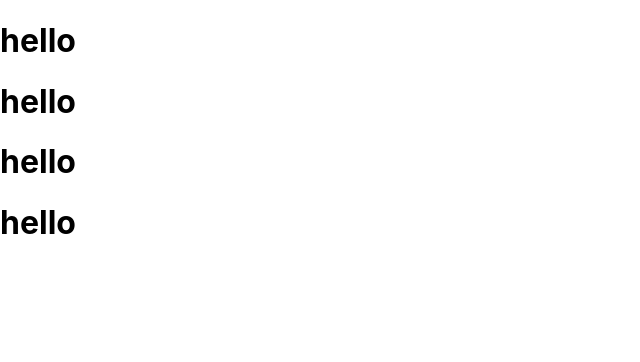
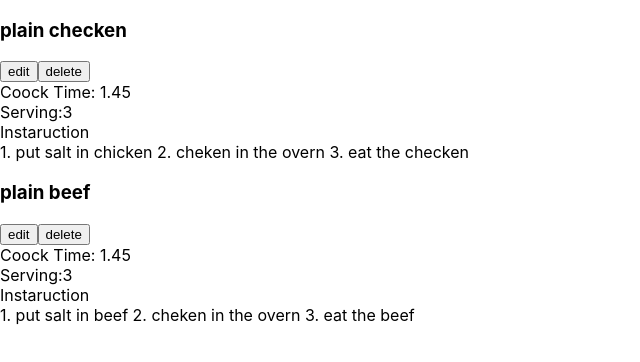
Before and after one commit to rezwan-hossain/test-recipe-react, a React (Create React App) app: page / in a window 1280 px wide. Shown: the top 362 px of the page, without its empty margins (0-640 px from the left). Built offline with nearby package versions, Linux system fonts and the light colour scheme.

Commit message:
jsx added

```diff
--- a/src/App.js
+++ b/src/App.js
@@ -2,11 +2,28 @@ import "./App.css";
 import RecipeList from "./component/RecipeList";
 
 function App() {
+  const sampleRecipe = [
+    {
+      id: 1,
+      name: "plain checken",
+      serving: 3,
+      coockTime: "1.45",
+      instruction:
+        "1. put salt in chicken\n2. cheken in the overn\n3. eat the checken",
+    },
+    {
+      id: 2,
+      name: "plain beef",
+      serving: 3,
+      coockTime: "1.45",
+      instruction:
+        "1. put salt in beef\n2. cheken in the overn\n3. eat the beef",
+    },
+  ];
 
   return (
     <div>
-      <RecipeList />
-       <RecipeList />
+      <RecipeList recipes={sampleRecipe} />
     </div>
   );
 }
--- a/src/component/Recipe.js
+++ b/src/component/Recipe.js
@@ -1,9 +1,27 @@
-import React from 'react'
+import React from "react";
 
-export default function Recipe() {
+export default function Recipe(props) {
 	return (
 		<div>
-			<h1> hello</h1>
+			<div>
+				<h3>{props.name}</h3>
+				<div>
+					<button>edit</button>
+					<button>delete</button>
+				</div>
+			</div>
+			<div>
+				<span>Coock Time:</span>
+				<span> {props.coockTime}</span>
+			</div>
+			<div>
+				<span>Serving:</span>
+				<span>{props.serving}</span>
+			</div>
+			<div>
+				<span>Instaruction</span>
+				<div>{props.instruction}</div>
+			</div>
 		</div>
-	)
+	);
 }
--- a/src/component/RecipeList.js
+++ b/src/component/RecipeList.js
@@ -1,11 +1,14 @@
 import React from 'react'
 import Recipe from './Recipe.js'
 
-export default function RecipeList() {
+export default function RecipeList({ recipes }) {
 	return (
 		<div>
-			<Recipe/>
-			<Recipe/>
+			{
+				recipes.map((recipe)=>{
+					return <Recipe  key={recipe.id} {...recipe} />
+				})
+			}
 		</div>
 	)
 }
```
Also changed, not shown: src/component/IngredienList.js (added, +9 -0 lines).
